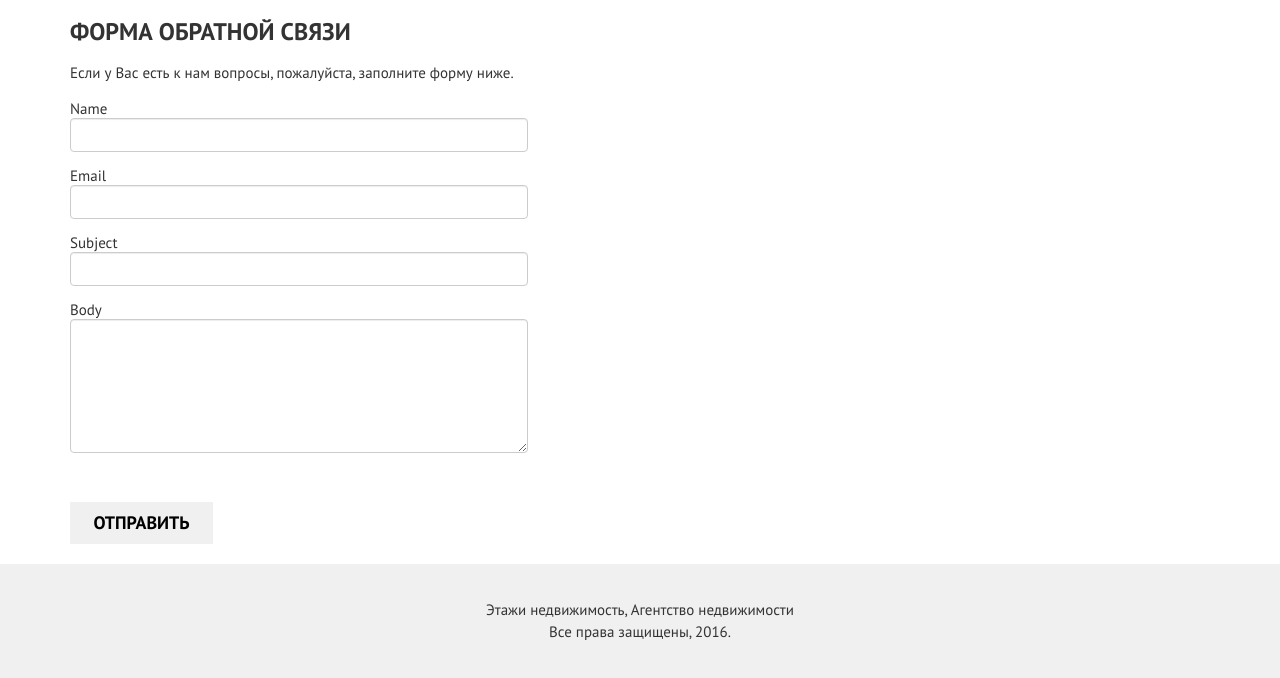
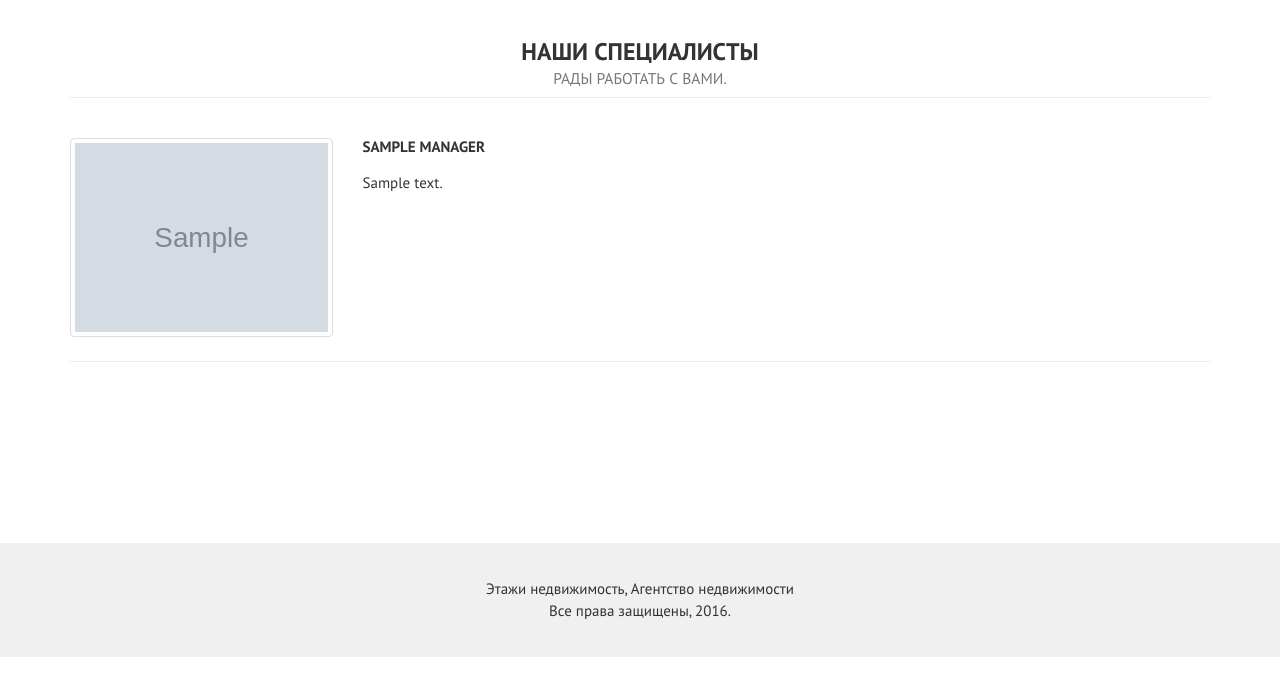
Before and after one commit to spinybeast/etagi, a Yii app: template views/site/contact.php in a window 1280 px wide. Shown: the part 197-875 px from the top of the page. After the commit the page ends 854 px from the top, so only its background shows below. Run offline with PHP 8.4 and a stand-in for Yii, Linux system fonts and the light colour scheme; the template is opened without the code that fills it: most values are stand-ins (such as "Sample title", 1, 10 or a date in 2020); grey boxes marked "Sample" are stand-in pictures; form fields are guessed from the names that the template uses; data that the repository does not hold is empty; some libraries are stand-ins or nearby versions.

Commit message:
banners & managers

```diff
--- a/modules/admin/controllers/ManagersController.php
+++ b/modules/admin/controllers/ManagersController.php
@@ -80,7 +80,7 @@ class ManagersController extends Controller
     public function actionUpdate($id)
     {
         $model = $this->findModel($id);
-var_dump(Yii::$app->request->post());
+
         if ($model->load(Yii::$app->request->post()) && $model->save()) {
             return $this->redirect(['view', 'id' => $model->id]);
         } else {
--- a/views/site/contact.php
+++ b/views/site/contact.php
@@ -2,52 +2,43 @@
 
 /* @var $this yii\web\View */
 /* @var $form yii\bootstrap\ActiveForm */
-/* @var $model app\models\ContactForm */
+/* @var $managers app\models\Managers[] */
 
 use yii\helpers\Html;
 use yii\bootstrap\ActiveForm;
 use yii\captcha\Captcha;
 
-$this->title = 'Форма обратной связи';
+$this->title = 'Наши специалисты';
 $this->params['breadcrumbs'][] = $this->title;
 ?>
 <div class="container">
-    <div class="text">
-        <h1><?= Html::encode($this->title) ?></h1>
+    <div class="row">
+        <div class="col-lg-12">
+            <h1 class="page-header text-center">
+                <?= Html::encode($this->title) ?><br/>
+                <small>Рады работать с Вами.</small>
+            </h1>
+        </div>
+    </div>
+    <div class="managers">
+        <?php if (!empty($managers)): ?>
+            <?php foreach ($managers as $manager): ?>
+                <div class="row">
+                    <div class="col-xs-3">
+                        <?= Html::img($manager->getThumbUploadUrl('photo'), ['class' => 'img-responsive img-thumbnail', 'alt' => $manager->name]) ?>
+                    </div>
+                    <div class="col-xs-9">
+                        <h3 class="text-uppercase"><b><?= $manager->name ?></b></h3>
+                        <br/>
 
-        <?php if (Yii::$app->session->hasFlash('contactFormSubmitted')): ?>
-
-            <div class="alert alert-success">
-                Спасибо за Ваше обращение. Мы скоро с Вами свяжемся.
-            </div>
-
+                        <p>
+                            <?= $manager->description ?>
+                        </p>
+                    </div>
+                </div>
+                <hr/>
+            <?php endforeach; ?>
         <?php else: ?>
-
-            <p>
-                Если у Вас есть к нам вопросы, пожалуйста, заполните форму ниже.
-            </p><br/>
-            <div class="row">
-                <div class="col-lg-5">
-
-                    <?php $form = ActiveForm::begin(['id' => 'contact-form']); ?>
-
-                    <?= $form->field($model, 'name') ?>
-
-                    <?= $form->field($model, 'email') ?>
-
-                    <?= $form->field($model, 'subject') ?>
-
-                    <?= $form->field($model, 'body')->textArea(['rows' => 6]) ?>
-
-                    <div class="form-group main_form_button">
-                        <?= Html::submitButton('Отправить', ['name' => 'contact-button']) ?>
-                    </div>
-
-                    <?php ActiveForm::end(); ?>
-
-                </div>
-            </div>
-
         <?php endif; ?>
     </div>
 </div>
--- a/web/css/site.css
+++ b/web/css/site.css
@@ -952,6 +952,10 @@ a.btn {
 .exclusive .item {
     margin-top: 40px;
 }
+
+.managers {
+    margin-top: 20px;
+}
 @media (min-width: 768px) {
     .navbar .navbar-nav {
         display: inline-block;
```
Also changed, not shown: controllers/SiteController.php (+2 -7 lines), models/Banners.php (+23 -2 lines), models/Managers.php (+22 -2 lines), views/site/index.php (+13 -2 lines), web/img/no_photo.jpg (added).
